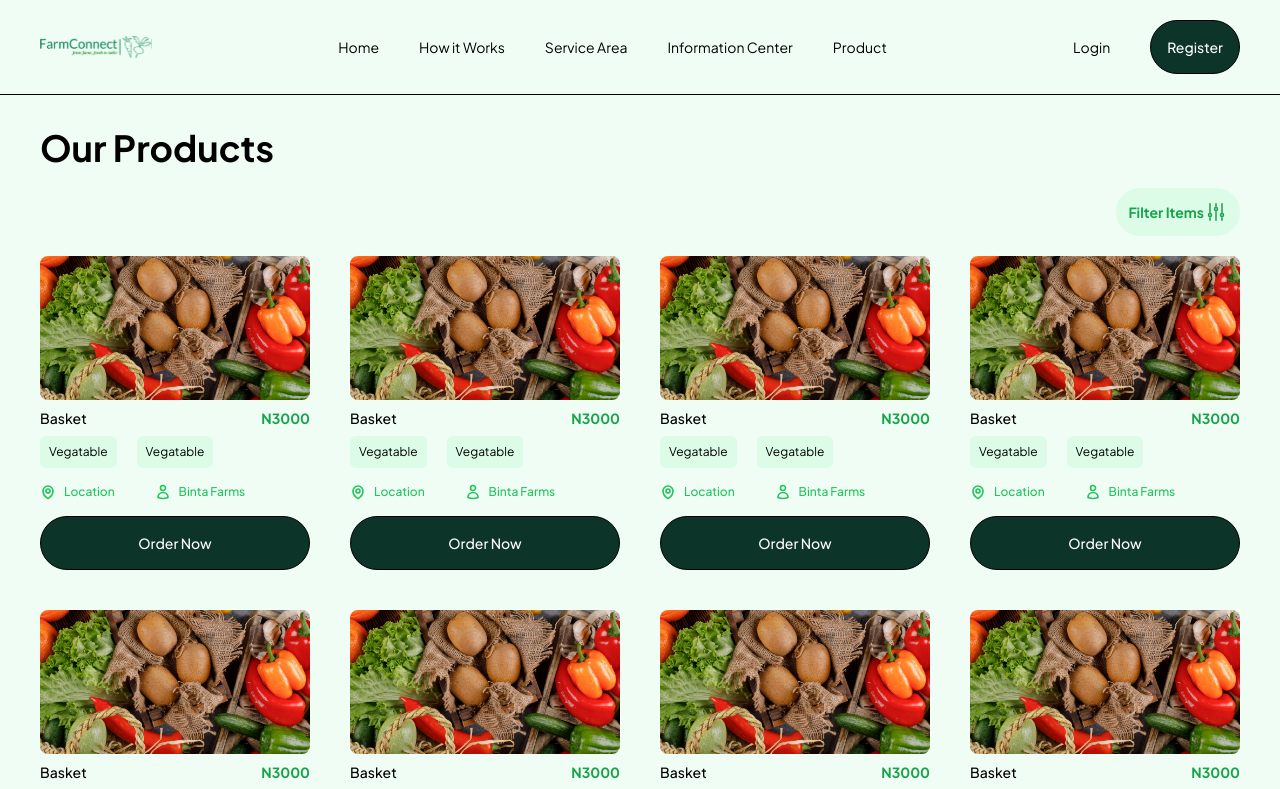
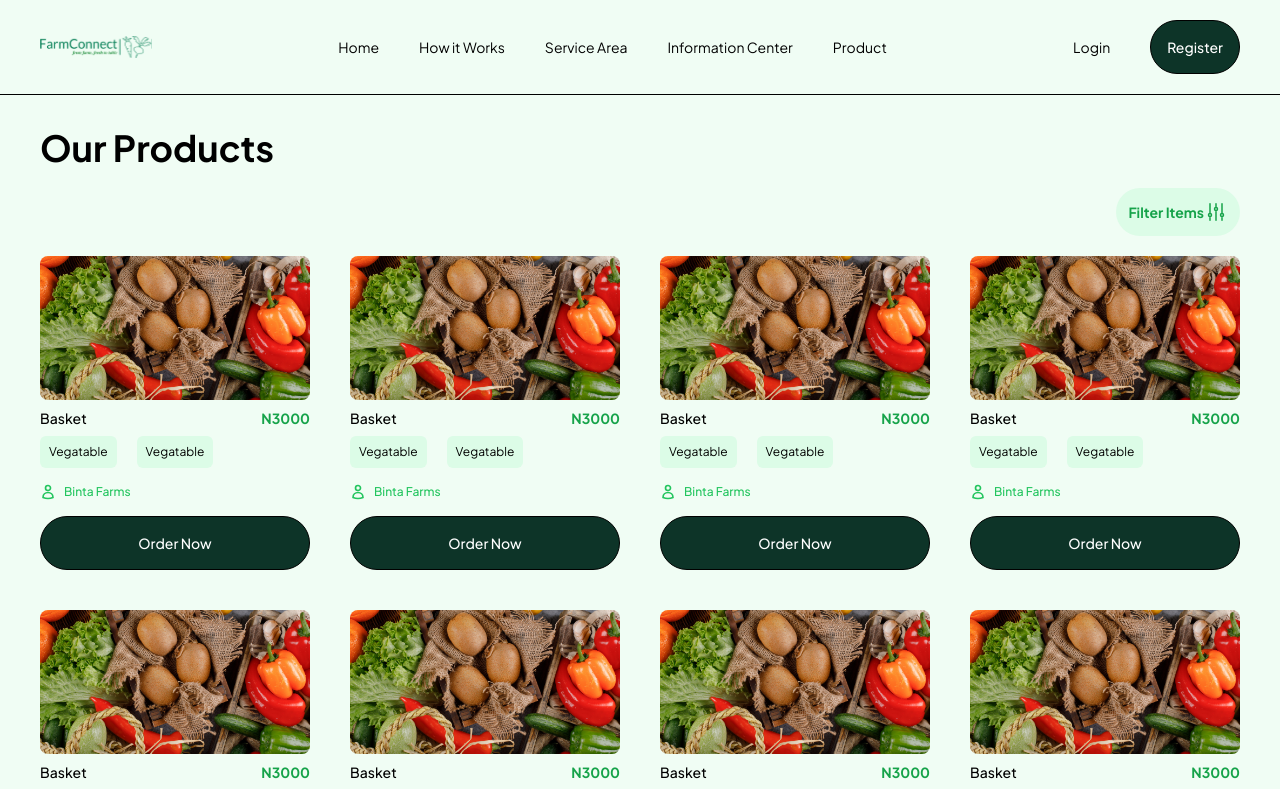
Before and after one commit to Drpearlz/farmconnect, a React (Vite) app: page /products in a window 1280 px wide. Shown: the top 789 px of the page. Built offline with nearby package versions, Linux system fonts and the light colour scheme.

Commit message:
product page padding and item fix

```diff
--- a/src/components/cards/product.jsx
+++ b/src/components/cards/product.jsx
@@ -32,28 +32,7 @@ export default function ProductCard({img,price,description,farm}) {
       </div>
       {/* location */}
       <div className="flex gap-10 max-md:flex-col max-md:gap-3">
-        <div className="flex items-center text-green-500 font-medium gap-2 ">
-          <svg
-            xmlns="http://www.w3.org/2000/svg"
-            fill="none"
-            viewBox="0 0 24 24"
-            strokeWidth={2.5}
-            stroke="currentColor"
-            className="w-4 h-4"
-          >
-            <path
-              strokeLinecap="round"
-              strokeLinejoin="round"
-              d="M15 10.5a3 3 0 1 1-6 0 3 3 0 0 1 6 0Z"
-            />
-            <path
-              strokeLinecap="round"
-              strokeLinejoin="round"
-              d="M19.5 10.5c0 7.142-7.5 11.25-7.5 11.25S4.5 17.642 4.5 10.5a7.5 7.5 0 1 1 15 0Z"
-            />
-          </svg>
-          <Paragraph text="Location" styles="text-xs" />
-        </div>
+
         {/* user profile name */}
         <div className="flex items-center text-green-500 font-medium gap-2 ">
           <svg
--- a/src/pages/products.jsx
+++ b/src/pages/products.jsx
@@ -10,7 +10,7 @@ export default function Products() {
       {/* filter options */}
 
       <NavBar />
-      <div className="pt-28 flex flex-col px-10 max-md:px-5 gap-5">
+      <div className="py-28 flex flex-col px-10 max-md:px-5 gap-5">
         <Heading text={"Our Products"} styles={'text-4xl mt-4'}/>
         <ProductFillter />
         <div class=" grid grid-cols-4 max-md:grid-cols-2  gap-10">
```
